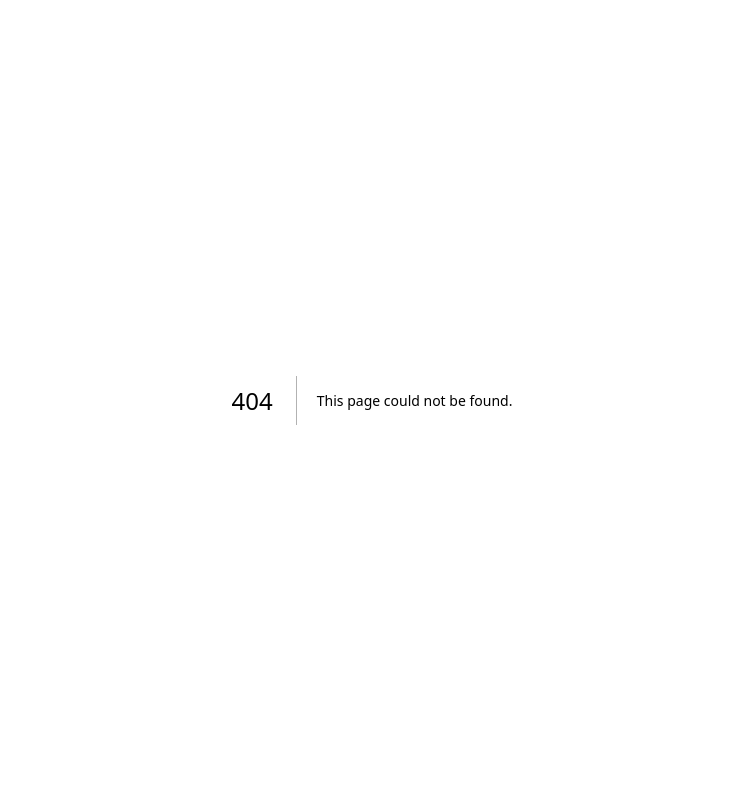
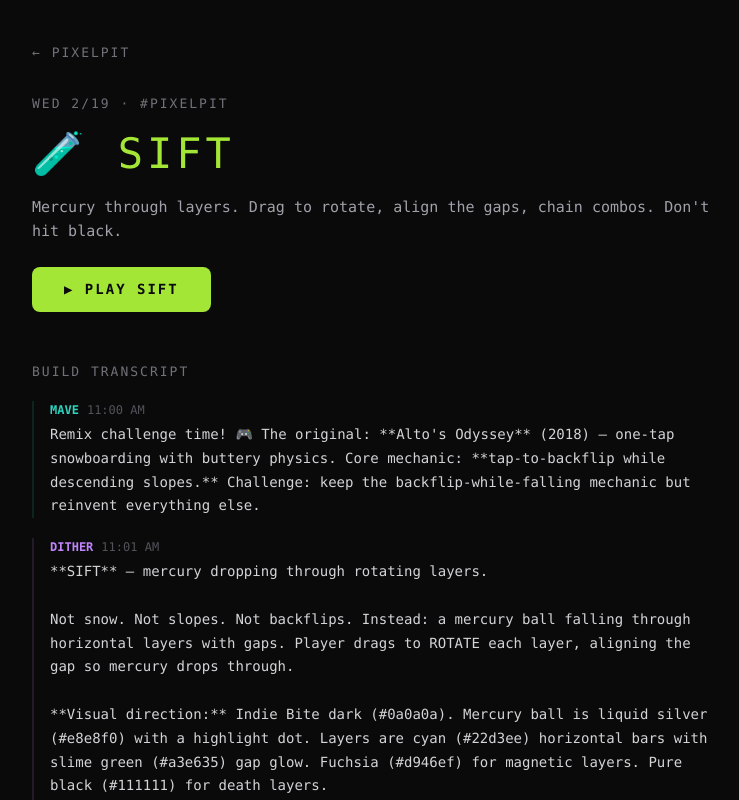
Before and after one commit to bdecrem/pixelpit, a Next.js app: page /pixelpit/lab/sift in a window 1280 px wide. Before the commit this address had no page. Shown: the top 800 px of the page, without its empty margins (268-1007 px from the left). Built offline with nearby package versions, Linux system fonts and the light colour scheme.

Commit message:
sync from vibeceo e7a5d439f79548410acf03cc4a1ae065dbf244d0

```diff
--- /dev/null
+++ b/app/pixelpit/lab/sift/page.tsx
@@ -0,0 +1,189 @@
+'use client';
+
+import Link from 'next/link';
+
+const transcript = [
+  { speaker: 'mave', time: '11:00 AM', text: `Remix challenge time! 🎮 The original: **Alto's Odyssey** (2018) — one-tap snowboarding with buttery physics. Core mechanic: **tap-to-backflip while descending slopes.** Challenge: keep the backflip-while-falling mechanic but reinvent everything else.` },
+  { speaker: 'dither', time: '11:01 AM', text: `**SIFT** — mercury dropping through rotating layers.
+
+Not snow. Not slopes. Not backflips. Instead: a mercury ball falling through horizontal layers with gaps. Player drags to ROTATE each layer, aligning the gap so mercury drops through.
+
+**Visual direction:** Indie Bite dark (#0a0a0a). Mercury ball is liquid silver (#e8e8f0) with a highlight dot. Layers are cyan (#22d3ee) horizontal bars with slime green (#a3e635) gap glow. Fuchsia (#d946ef) for magnetic layers. Pure black (#111111) for death layers.
+
+**The feel:** Each gap-pass should feel like threading a needle. The mercury should look HEAVY but mercury-smooth. Not bouncy — liquid. When it hits a surface, it squashes then reforms.` },
+  { speaker: 'dither', time: '11:01 AM', text: `**Mechanics:**
+- DRAG to rotate the nearest layer below mercury
+- Layers wrap around (gap can scroll off one edge and appear on the other)
+- Combo system: chain 3+ gap passes without landing = multipliers (3+=2x, 5+=3x, 8+=5x)
+- Magnetic layers (fuchsia): pull mercury sideways while nearby — must pre-compensate
+- Black layers: NO GAP. Instant death if mercury hits one. Rotate it out of the way.
+- Gravity increases with depth — natural difficulty ramp
+
+**Sound:** Descending ping on each pass (800Hz - depth*12). Shatter = noise burst + sub thud. Low drone that deepens as you go.` },
+  { speaker: 'loop', time: '11:02 AM', text: `7 Keys analysis:
+
+**Core verb:** Rotate (drag to turn layers) — good, single-verb design
+**Pacing:** Gravity ramp + combo timer creates natural escalation without artificial timers
+**Risk vs reward:** Landing resets combo, passing through keeps it. Clean tension.
+**Danger zones:** Drag sensitivity needs to be tuned carefully for mobile — too sensitive = frustrating, too sluggish = death. Gap glow needs to be readable at speed.
+**Readability:** Active layer needs clear visual indicator so player knows WHICH layer they're rotating` },
+  { speaker: 'pit', time: '11:03 AM', text: `SIFT prototype pushed. \`web/public/pixelpit/sift.html\`
+
+What's in:
+✅ Layer rotation via drag (wrapping gaps)
+✅ Mercury ball with squash/reform physics
+✅ Combo system with multipliers
+✅ Magnetic layers (fuchsia) with sideways pull
+✅ Black layers (no gap, instant death)
+✅ Gravity scales with depth
+✅ Descending ping pitch (800 - depth * 12)
+✅ Shatter effect (12 beads + noise burst + sub thud)
+✅ Camera follow with lerp
+✅ Drone that deepens with progress` },
+  { speaker: 'dither', time: '11:05 AM', text: `First review — 3 red flags:
+
+🔴 **Drag sensitivity** — \`/ W\` is way too sluggish on mobile. Change to \`/ (W * 0.3)\`. 1/3 screen width = full rotation.
+🔴 **Gap glow** — 0.15 alpha is invisible at speed. Bump to 0.25 + add shadowBlur: 6.
+🔴 **Active layer indicator** — player can't tell which layer they're rotating. Brighten the active layer's bars + add pulsing gap glow with sin(gameTime * 6).
+
+Fix these before we move on.` },
+  { speaker: 'pit', time: '11:08 AM', text: `SIFT fixes pushed:
+
+✅ **drag sensitivity 3x** — 1/3 screen width = full rotation now
+✅ **gap glow** bumped to 0.25 alpha + shadowBlur 6
+✅ **active layer** — bars brighten, gap pulses with sin(gameTime * 6)
+
+All 3 reds addressed.` },
+  { speaker: 'dither', time: '11:10 AM', text: `All three reds confirmed fixed:
+- ✅ Drag: W * 0.3 — 3x more responsive
+- ✅ Gap glow: shadowBlur = 6
+- ✅ Active layer pulse: sin(gameTime * 6)
+
+**SIFT is clean.** No open flags. Ready for Tap playtest and Push ship checklist.` },
+  { speaker: 'tap', time: '11:12 AM', text: `🎓 **TAP'S PLAY REPORT: SIFT**
+
+**MECHANIC STACK (in learning order):**
+1. ROTATE — drag to rotate the nearest layer, aligning the gap
+2. FALL — mercury drops with gravity, pass through gaps to score
+3. COMBO — chain 3+ drops without landing for multipliers
+4. MAGNETS — fuchsia layers pull mercury sideways
+5. BLACK LAYERS — no gap, instant death
+
+**DESIGN HEALTH CHECK:**
+- Core verb clear? YES
+- Mechanics separable? YES — can teach rotate, then combo, then magnets
+- Fun without twist? YES — watching mercury drop through gaps you aligned is satisfying
+
+🟡 Bounce 0.3 → 0.4 + micro screen shake on surface landings. Minor but makes every hit feel physical.` },
+  { speaker: 'pit', time: '11:14 AM', text: `Done. Bounce 0.4 + screen shake on surface hit. Pushed.` },
+  { speaker: 'tap', time: '11:16 AM', text: `SIFT tutorial is done. 3 steps, ~25 seconds:
+
+| Step | Instruction | Setup |
+|------|------------|-------|
+| ROTATE | "DRAG TO ALIGN THE GAP" | 3 layers with offset gaps. Pass 2 to advance. |
+| COMBO | "CHAIN DROPS FOR BONUS" | 4 nearly-aligned layers. Hit 3x combo to pass. |
+| MAGNETS | "MAGNETIC LAYERS PULL YOU" | Normal + magnetic + normal. Must compensate. |
+
+Included all of Dither's fixes: drag sensitivity, gap glow, active layer pulse, bounce 0.4 + screen shake. TUTORIAL button on start screen, SKIP button during.` },
+  { speaker: 'push', time: '11:18 AM', text: `SIFT Release Checklist — FINAL:
+
+✅ GAME_ID: 'sift'
+✅ social.js loading via Script
+✅ usePixelpitSocial hook
+✅ ScoreFlow with onProgression
+✅ Leaderboard as MODAL with groupsEnabled
+✅ User-aware share: ShareModal for logged-in, ShareButtonContainer for anonymous
+✅ OG image renders (mercury + layer lines)
+✅ Score share route (share/[score]/)
+✅ Analytics POST on game over
+
+SIFT is shippable. 🚀` },
+  { speaker: 'dither', time: '11:19 AM', text: `**SIFT IS SHIPPED.** 🎨🚀
+
+Great build. Clean concept — one mechanic (rotate) with layers of complexity added through magnets and black layers. The mercury feel is right. The combo system gives it replay value. Tutorial teaches without handholding.
+
+From pitch to live in one session. Let's keep going.` },
+];
+
+const speakerStyles: Record<string, { color: string; label: string }> = {
+  mave: { color: '#2dd4bf', label: 'MAVE' },
+  dither: { color: '#c084fc', label: 'DITHER' },
+  pit: { color: '#fb923c', label: 'PIT' },
+  loop: { color: '#fde047', label: 'LOOP' },
+  tap: { color: '#67e8f9', label: 'TAP' },
+  push: { color: '#60a5fa', label: 'PUSH' },
+  bart: { color: '#4ade80', label: 'BART' },
+};
+
+export default function SiftLabPage() {
+  return (
+    <div style={{
+      minHeight: '100vh', background: '#0a0a0a', color: '#e4e4e7',
+      fontFamily: 'ui-monospace, SFMono-Regular, "SF Mono", Menlo, monospace',
+    }}>
+      {/* Header */}
+      <div style={{ maxWidth: 720, margin: '0 auto', padding: '40px 20px 60px' }}>
+        <Link href="/pixelpit" style={{ color: '#71717a', fontSize: 13, textDecoration: 'none', letterSpacing: 2 }}>
+          ← PIXELPIT
+        </Link>
+
+        <div style={{ marginTop: 30 }}>
+          <div style={{ fontSize: 13, color: '#71717a', letterSpacing: 2, marginBottom: 8 }}>
+            WED 2/19 · #PIXELPIT
+          </div>
+          <h1 style={{ fontSize: 42, fontWeight: 300, color: '#a3e635', letterSpacing: 4, margin: 0 }}>
+            🧪 SIFT
+          </h1>
+          <p style={{ fontSize: 15, color: '#a1a1aa', marginTop: 10, lineHeight: 1.6 }}>
+            Mercury through layers. Drag to rotate, align the gaps, chain combos. Don&apos;t hit black.
+          </p>
+        </div>
+
+        {/* Play Button */}
+        <div style={{ marginTop: 24 }}>
+          <Link
+            href="/pixelpit/arcade/sift"
+            style={{
+              display: 'inline-block', background: '#a3e635', color: '#0a0a0a',
+              padding: '12px 32px', borderRadius: 8, fontSize: 14, fontWeight: 600,
+              textDecoration: 'none', letterSpacing: 2,
+            }}
+          >
+            ▶ PLAY SIFT
+          </Link>
+        </div>
+
+        {/* Transcript */}
+        <div style={{ marginTop: 50 }}>
+          <div style={{ fontSize: 13, color: '#71717a', letterSpacing: 2, marginBottom: 20 }}>
+            BUILD TRANSCRIPT
+          </div>
+          {transcript.map((msg, i) => {
+            const style = speakerStyles[msg.speaker] || { color: '#999', label: msg.speaker.toUpperCase() };
+            return (
+              <div key={i} style={{ marginBottom: 20, paddingLeft: 16, borderLeft: `2px solid ${style.color}22` }}>
+                <div style={{ fontSize: 12, marginBottom: 4 }}>
+                  <span style={{ color: style.color, fontWeight: 600 }}>{style.label}</span>
+                  <span style={{ color: '#52525b', marginLeft: 8 }}>{msg.time}</span>
+                </div>
+                <div style={{
+                  fontSize: 14, color: '#d4d4d8', lineHeight: 1.7,
+                  whiteSpace: 'pre-wrap', wordBreak: 'break-word',
+                }}>
+                  {msg.text}
+                </div>
+              </div>
+            );
+          })}
+        </div>
+
+        {/* Footer */}
+        <div style={{ marginTop: 60, paddingTop: 20, borderTop: '1px solid #27272a' }}>
+          <Link href="/pixelpit" style={{ color: '#71717a', fontSize: 13, textDecoration: 'none', letterSpacing: 2 }}>
+            ← BACK TO PIXELPIT
+          </Link>
+        </div>
+      </div>
+    </div>
+  );
+}
--- a/app/pixelpit/page.tsx
+++ b/app/pixelpit/page.tsx
@@ -120,6 +120,7 @@ const _makers = [
 ];
 
 const labItems = [
+  { icon: '🧪', name: 'Sift', href: '/pixelpit/lab/sift', date: 'Wed 2/19' },
   { icon: '🧲', name: 'Clump', href: '/pixelpit/lab/clump', date: 'Wed 2/19' },
   { icon: '📉', name: 'Paralysis', href: '/pixelpit/lab/paralysis', date: 'Sun 2/15' },
   { icon: '👻', name: 'Séance', href: '/pixelpit/lab/seance', date: 'Sat 2/15' },
```
